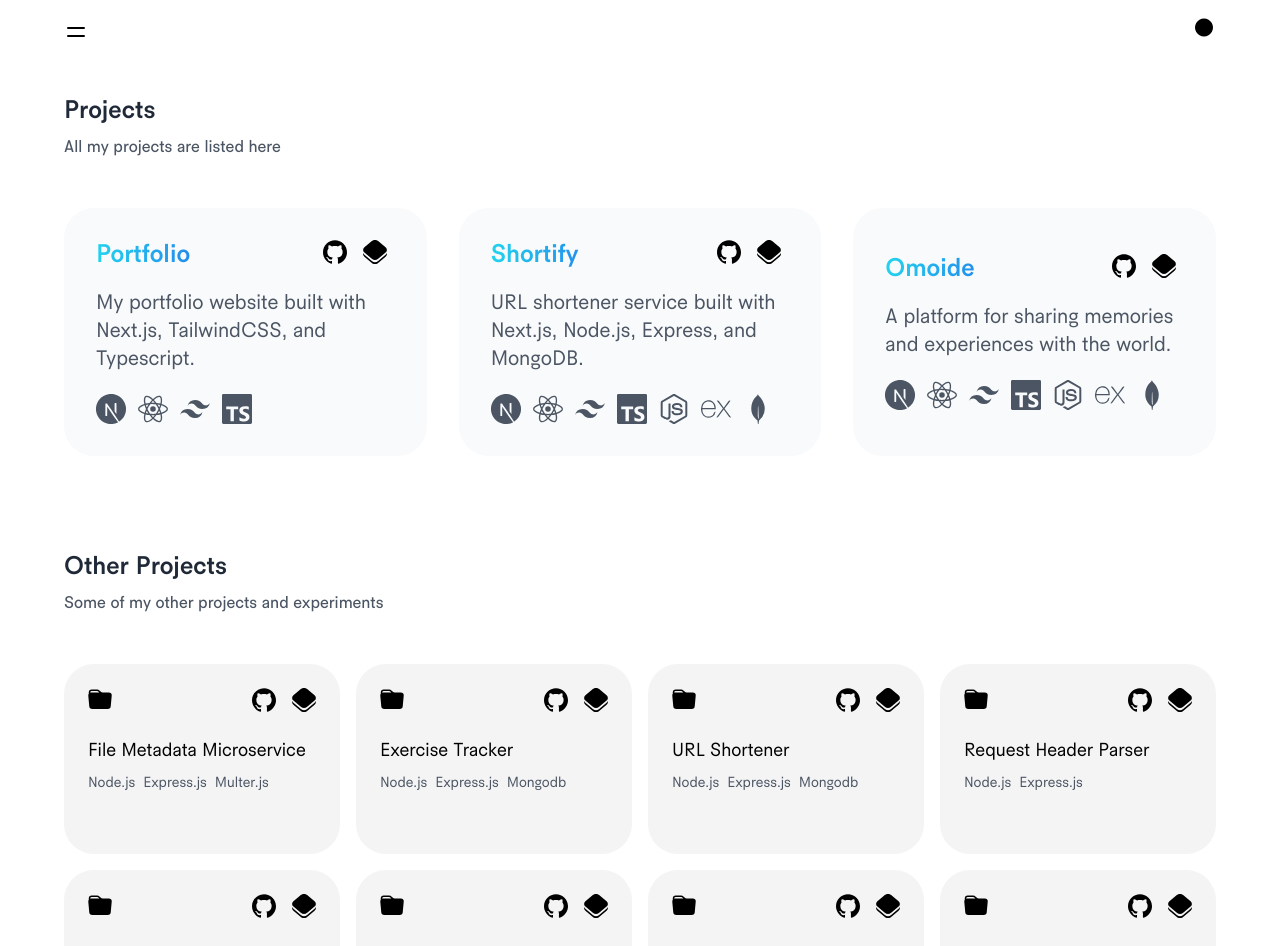
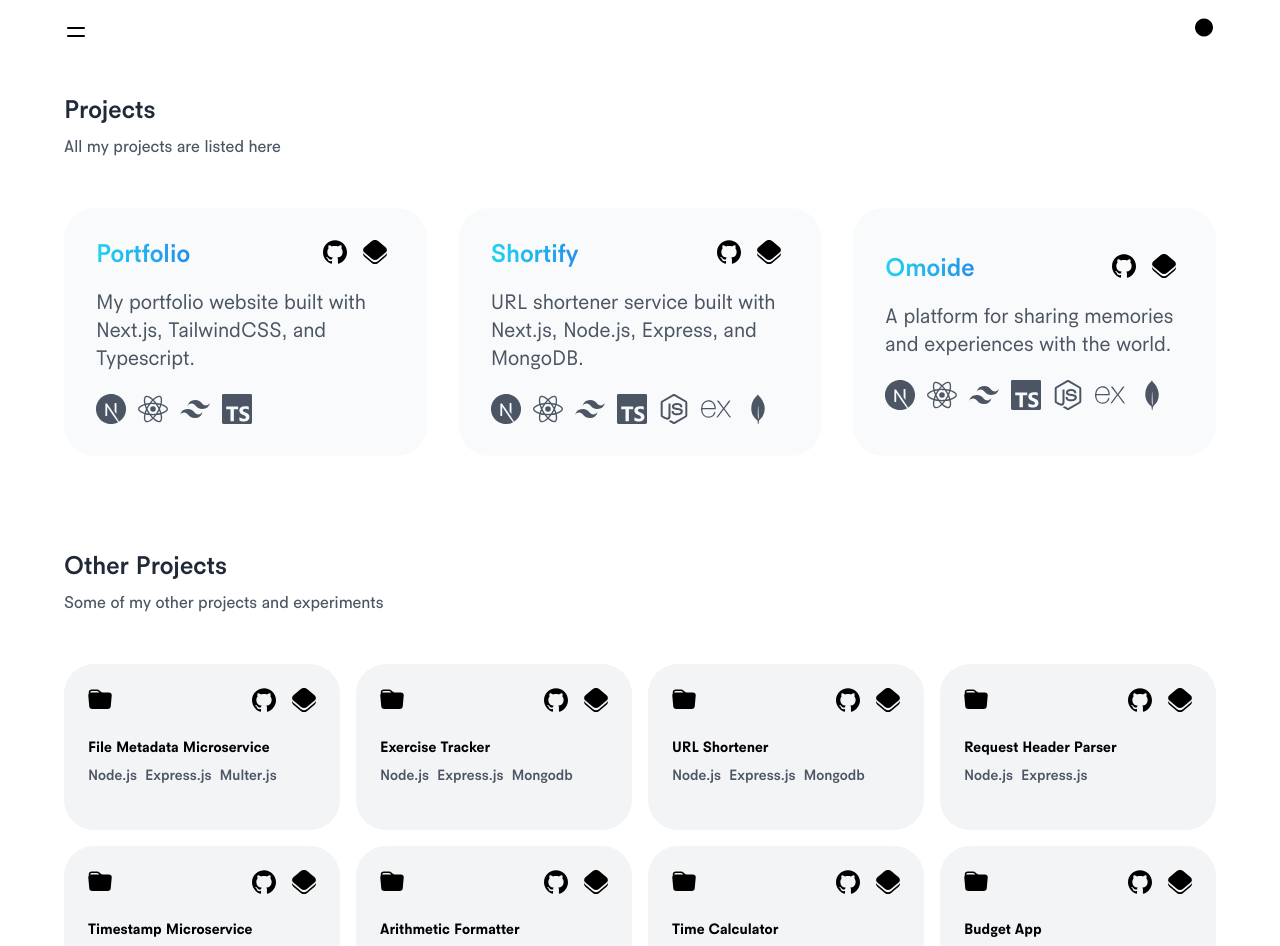
Before and after one commit to triyanox/portfolio, a Next.js app: page /projects in a window 1280 px wide. Shown: the top 946 px of the page. Built offline with nearby package versions, Linux system fonts and the light colour scheme.

Commit message:
card edit

```diff
--- a/components/ProjectCard.tsx
+++ b/components/ProjectCard.tsx
@@ -14,7 +14,7 @@ interface Props {
 
 const ProjectCard = (props: Props) => {
   return (
-    <div className=" flex w-full items-center justify-start gap-4 rounded-[30px] bg-zinc-100 dark:bg-zinc-900">
+    <div className=" flex w-full items-center justify-start gap-4 rounded-[30px] bg-gray-100 dark:bg-zinc-900">
       <div className=" flex  w-full flex-col justify-center gap-4 rounded-[12px]  p-4 px-6   ">
         <div className=" mt-2 grid grid-cols-2 items-start justify-between">
           <div className="text-2xl ">
@@ -46,11 +46,11 @@ const ProjectCard = (props: Props) => {
           </div>
         </div>
         <div className="grid w-full grid-rows-3 items-start justify-start gap-2">
-          <h1 className="text-md  text-black dark:text-white  md:text-lg">
+          <h1 className="text-sm  text-black dark:text-white  md:text-md font-bold">
             {props.title}
           </h1>
 
-          <div className="flex flex-row items-center gap-2 text-sm text-gray-600 dark:text-gray-400">
+          <div className="flex flex-row items-center gap-2 font-semibold text-xs md:text-sm text-gray-600 dark:text-gray-400">
             {props.stack.map((tech, i) => (
               <p key={i}>{tech}</p>
             ))}
```
